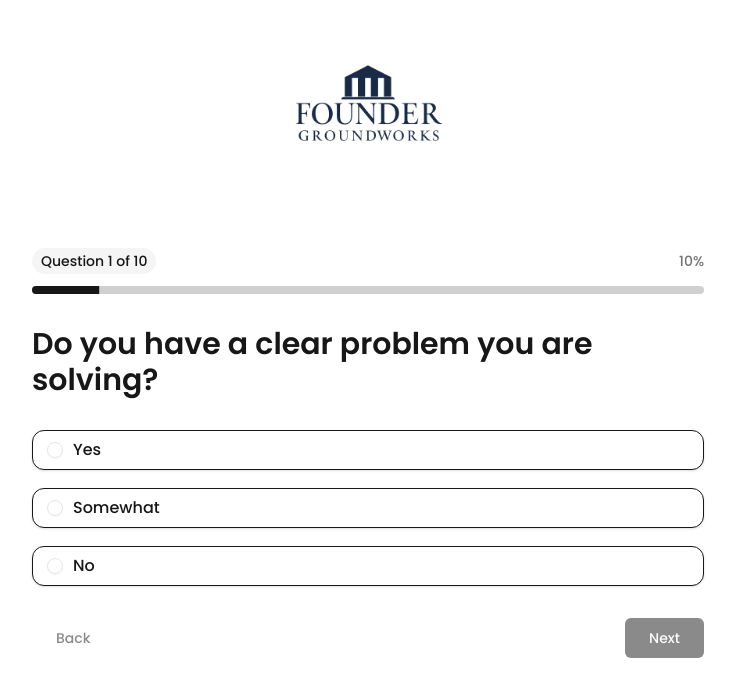
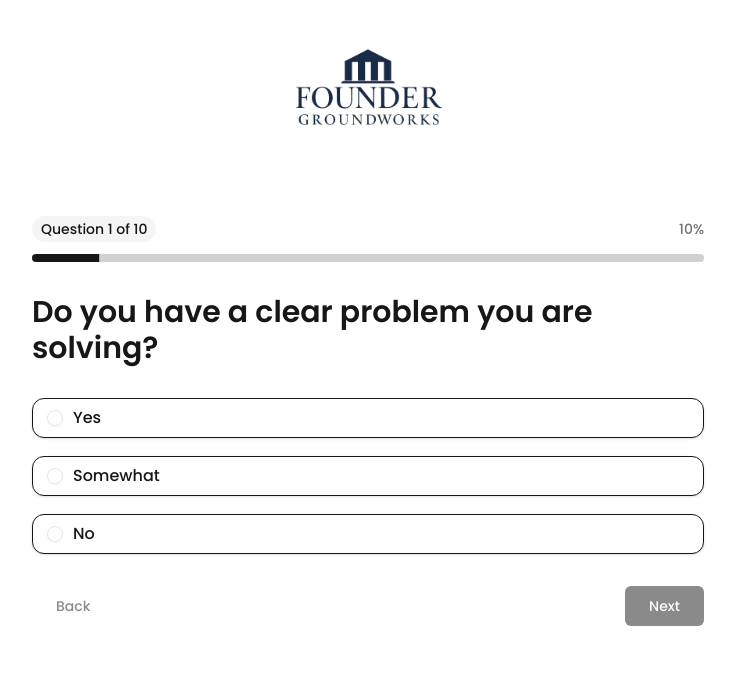
Before and after one commit to olawale021/fg_base_V0, a Next.js app: page /test in a window 1280 px wide. Shown: the top 696 px of the page, without its empty margins (272-1007 px from the left). Built offline with nearby package versions, Linux system fonts and the light colour scheme.

Commit message:
refixed homepage spacing

```diff
--- a/app/page.tsx
+++ b/app/page.tsx
@@ -6,10 +6,10 @@ import { Clock, FileText, BarChart3 } from "lucide-react";
 
 export default function Home() {
   return (
-    <div className="flex min-h-screen items-center justify-center bg-background px-4">
+    <div className="flex min-h-screen items-start justify-center bg-background px-4">
       <main className="flex flex-col items-center text-center max-w-2xl">
         {/* Logo */}
-        <div className="mb-8 md:mb-12">
+        <div className="mb-6 md:mb-8">
           <Image
             src="/logos/Founder Groundworks Transparent Blue.png"
             alt="Founder Groundworks"
--- a/app/test/page.tsx
+++ b/app/test/page.tsx
@@ -74,7 +74,7 @@ export default function TestPage() {
 
   if (showUserForm) {
     return (
-      <div className="min-h-screen bg-background pt-2 md:pt-4 pb-4 md:pb-6 px-4">
+      <div className="min-h-screen bg-background pb-4 md:pb-6 px-4">
         {/* Logo */}
         <div className="max-w-2xl mx-auto mb-2 flex justify-center">
           <Image
@@ -98,7 +98,7 @@ export default function TestPage() {
   }
 
   return (
-    <div className="min-h-screen bg-background pt-2 md:pt-4 pb-4 md:pb-6 px-4">
+    <div className="min-h-screen bg-background pb-4 md:pb-6 px-4">
       {/* Logo */}
       <div className="max-w-2xl mx-auto mb-2 flex justify-center">
         <Image
--- a/components/QuestionCard.tsx
+++ b/components/QuestionCard.tsx
@@ -25,7 +25,7 @@ export default function QuestionCard({
   const progressPercentage = (currentQuestion / totalQuestions) * 100;
 
   return (
-    <div className="w-full max-w-2xl mx-auto mt-4 md:mt-8">
+    <div className="w-full max-w-2xl mx-auto mt-2 md:mt-4">
       {/* Progress bar */}
       <div className="mb-6 md:mb-8">
         <div className="flex items-center justify-between mb-3">
```
